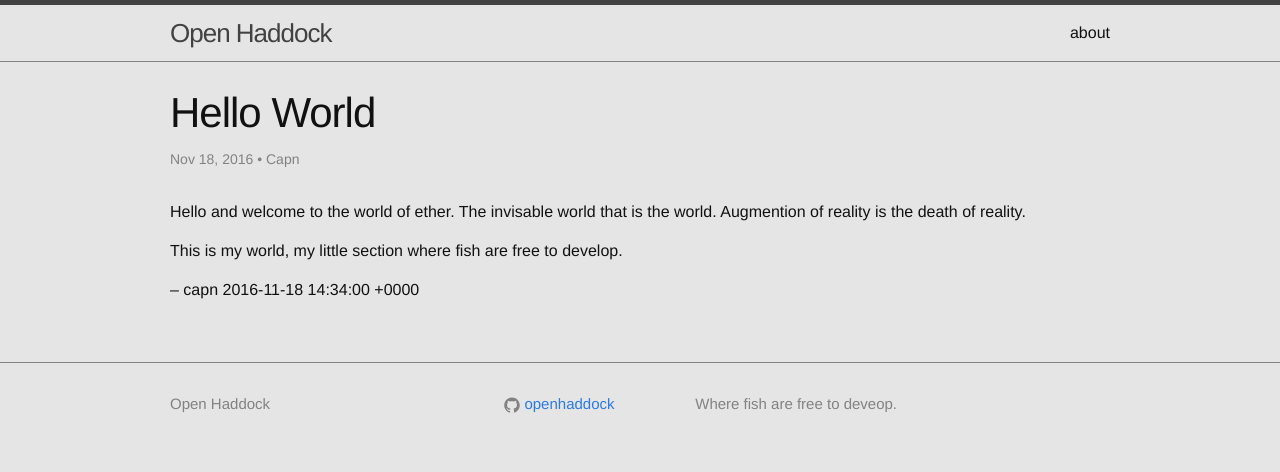
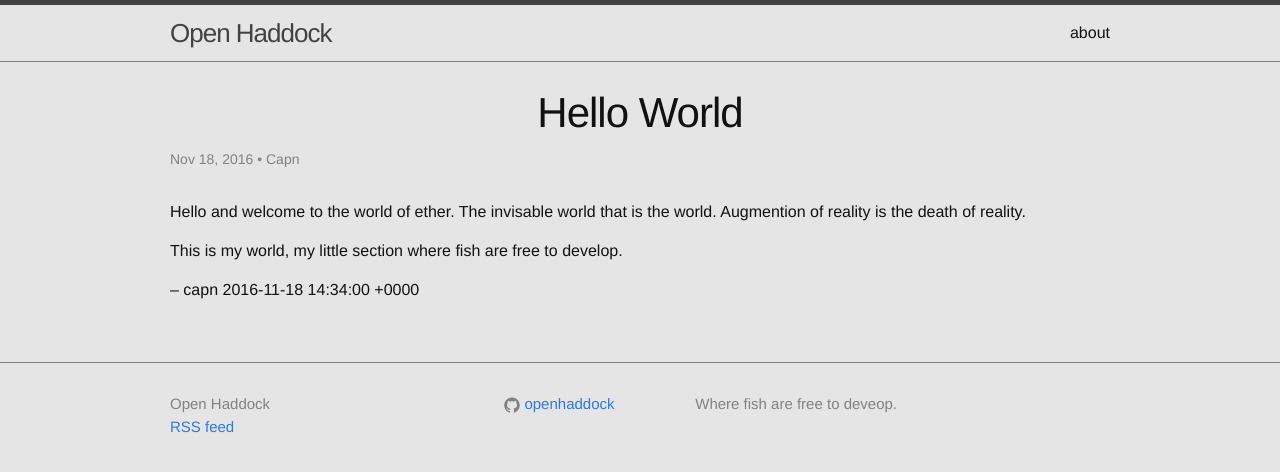
Before and after one commit to openhaddock/openhaddock.github.io, a Jekyll site: the page built from _posts/2016-11-18-hello-world.md, in a window 1280 px wide. Shown: the top 472 px of the page. Built offline with Jekyll 4.4.1, drawn with Linux system fonts in a browser that asks for light colours.

Commit message:
added blog page & footer rss

```diff
--- a/_includes/footer.html
+++ b/_includes/footer.html
@@ -8,6 +8,7 @@
         <ul class="contact-list">
           <li>{{ site.title }}</li>
           <li><a href="mailto:{{ site.email }}">{{ site.email }}</a></li>
+          <li><p class="rss-subscribe"><a href="{{ "/feed.xml" | prepend: site.baseurl }}">RSS feed</a></p></li>
         </ul>
       </div>
 
--- a/_layouts/post.html
+++ b/_layouts/post.html
@@ -4,7 +4,7 @@ layout: default
 <article class="post" itemscope itemtype="http://schema.org/BlogPosting">
 
   <header class="post-header">
-    <h1 class="post-title" itemprop="name headline">{{ page.title }}</h1>
+    <h1 style="text-align: center;" class="post-title" itemprop="name headline">{{ page.title }}</h1>
     <p class="post-meta"><time datetime="{{ page.date | date_to_xmlschema }}" itemprop="datePublished">{{ page.date | date: "%b %-d, %Y" }}</time>{% if page.author %} • <span itemprop="author" itemscope itemtype="http://schema.org/Person"><span itemprop="name">{{ page.author }}</span></span>{% endif %}</p>
   </header>
 
--- a/index.html
+++ b/index.html
@@ -17,7 +17,7 @@ layout: default
       </li>
     {% endfor %}
   </ul>
-
-  <p class="rss-subscribe"><a href="{{ "/feed.xml" | prepend: site.baseurl }}">RSS feed</a></p>
+   <br />
+  <!--  <p class="rss-subscribe"><a href="{{ "/feed.xml" | prepend: site.baseurl }}">RSS feed</a></p> -->
 
 </div>
```
